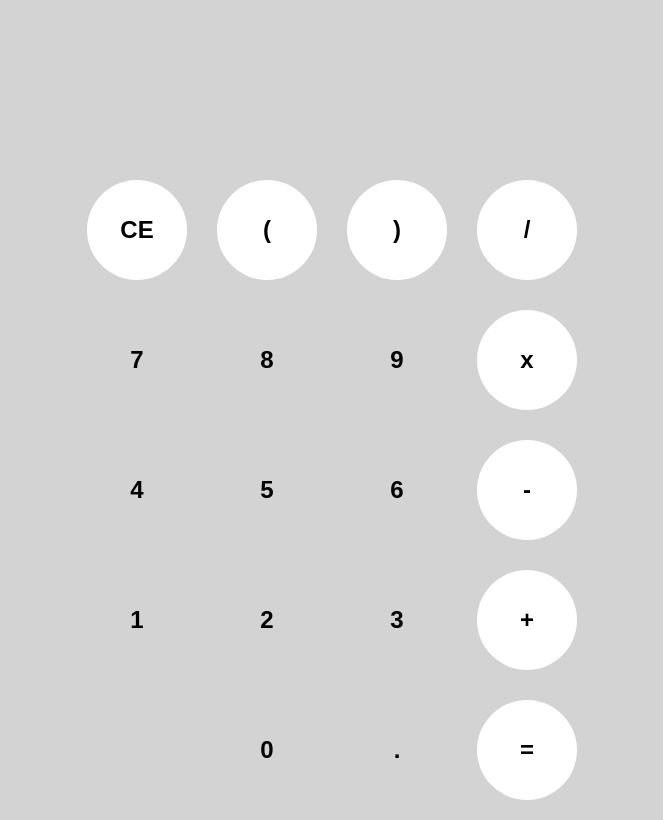
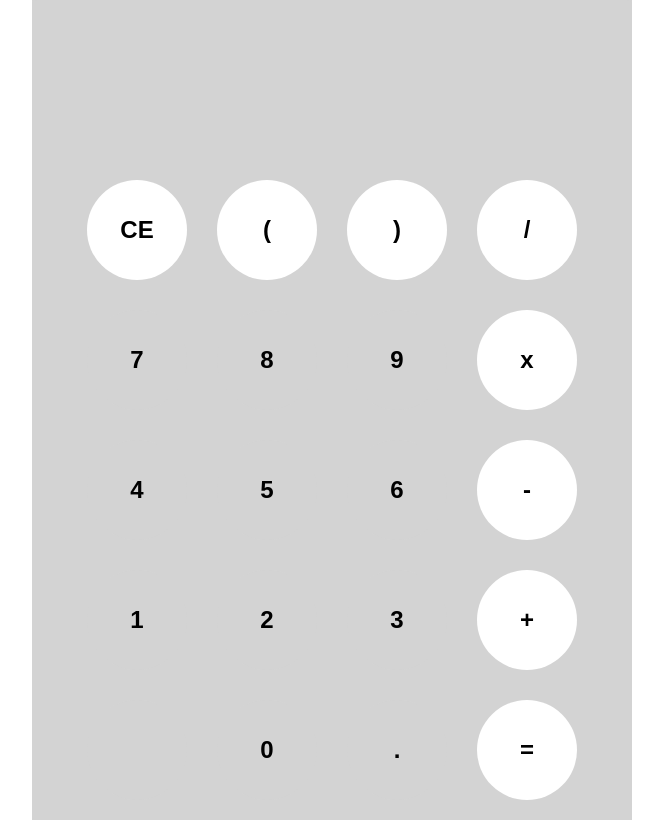
Before and after one commit to xsmsx/xsmsx.calculator.io, a plain HTML site: page index.html in a window 1280 px wide. Shown: the whole page, without its empty margins (308-971 px from the left). Drawn offline with Linux system fonts and the light colour scheme.

Commit message:
Update style.css

```diff
--- a/style.css
+++ b/style.css
@@ -10,7 +10,7 @@ body{
   width:100vw;
 }
 #container{
-  width:  auto;
+  width:  600px;
   height: auto;
   margin: 0px auto;
   background-color: lightGray;
```
